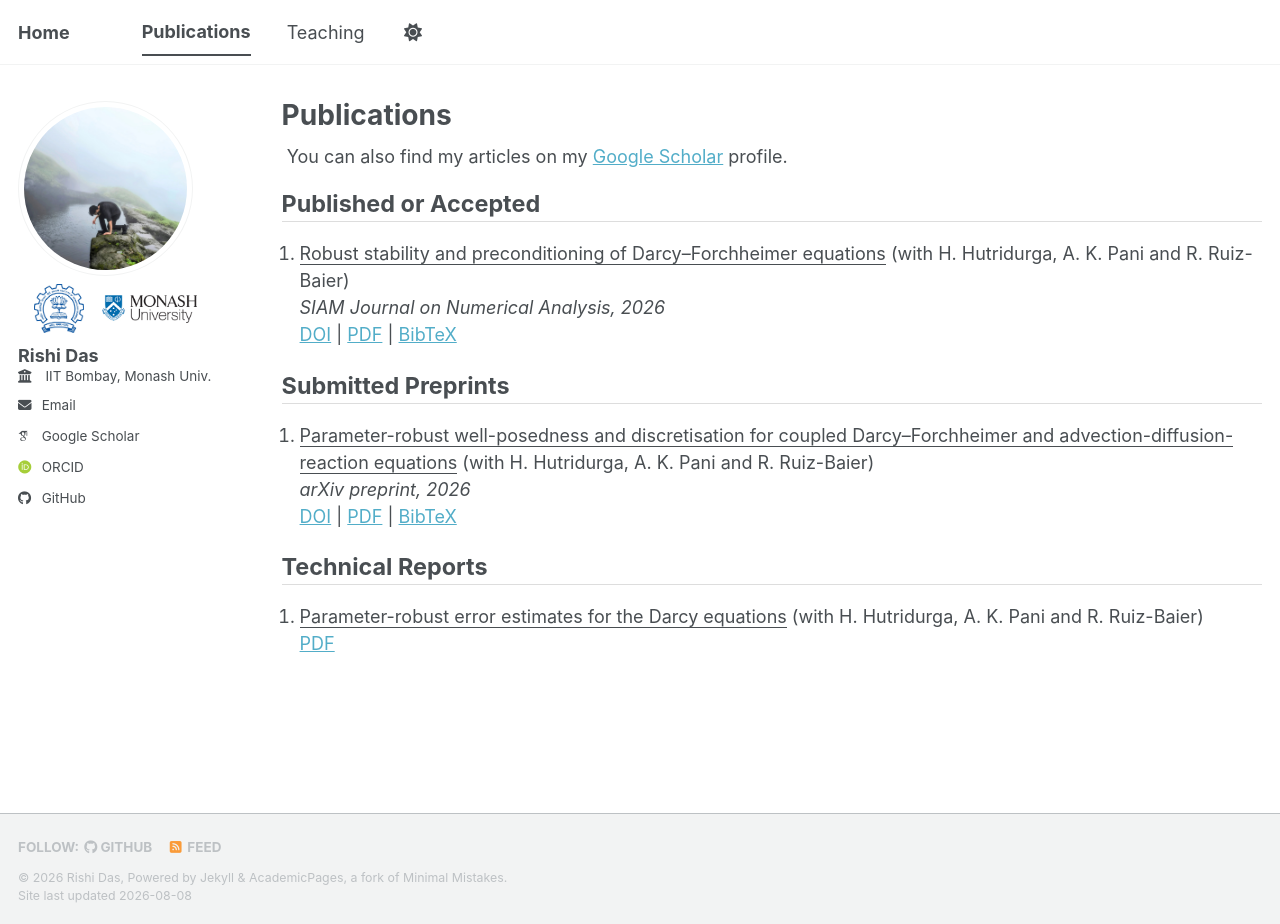
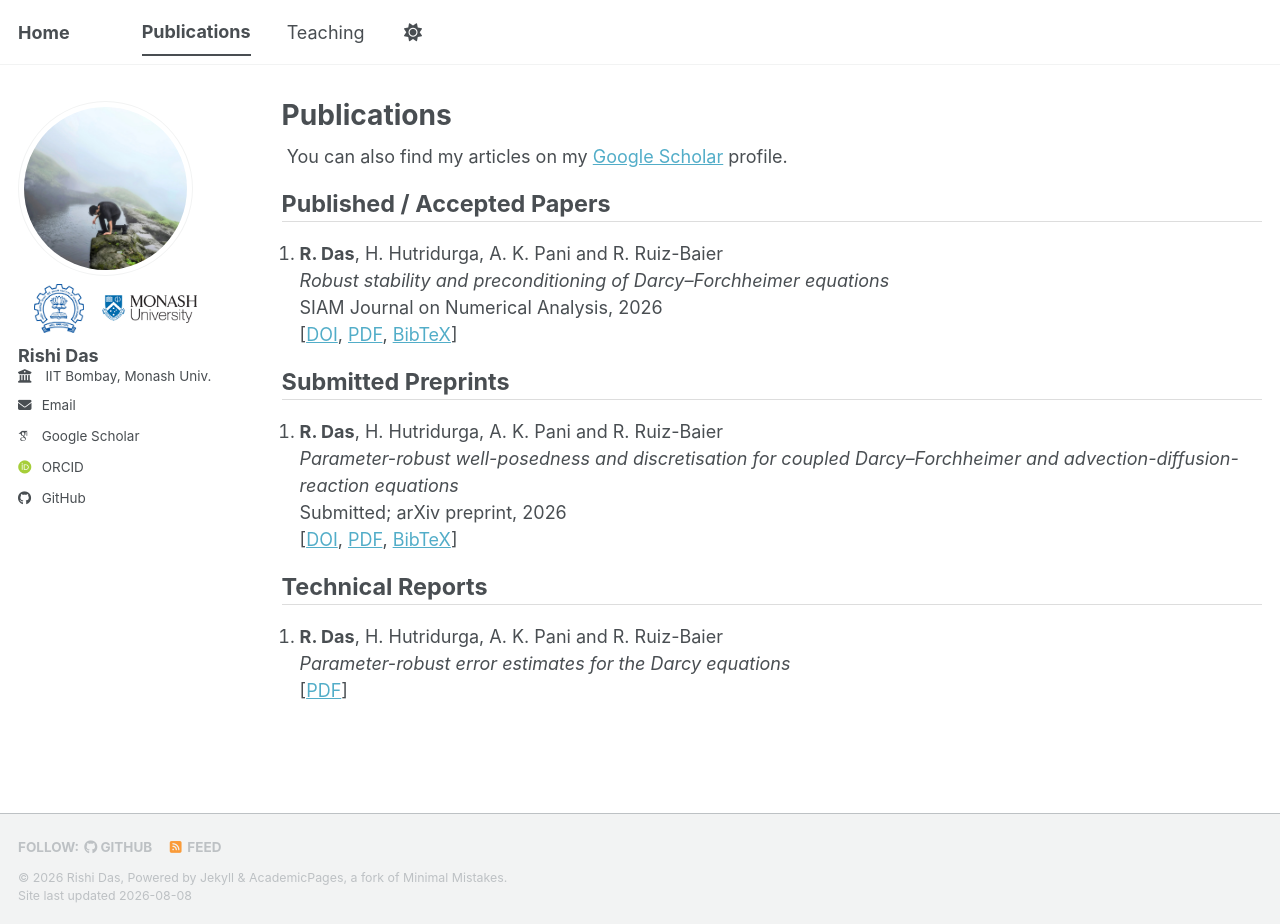
Before and after one commit to rishidas-04/rishidas-04.github.io, a Jekyll site: the page built from _pages/publications.html, in a window 1280 px wide and 924 px high. Built offline with Jekyll 4.4.1, drawn with Linux system fonts in a browser that asks for light colours; some web fonts are replaced; a script bundle is joined from its source files by our own code; library files that are not in the unit come from our copies.

Commit message:
Update publications.html

```diff
--- a/_pages/publications.html
+++ b/_pages/publications.html
@@ -12,41 +12,35 @@ author_profile: true
 </div>
 {% endif %}
 
-<h2>Published or Accepted</h2>
+<h2>Published / Accepted Papers</h2>
 <ol reversed>
   <li>
-    <p>
-      <!-- <strong>R. Das, H. Hutridurga, A. K. Pani and R. Ruiz-Baier</strong><br> -->
-      <u>Robust stability and preconditioning of Darcy–Forchheimer equations</u> (with H. Hutridurga, A. K. Pani and R. Ruiz-Baier) <br>
-      <i>SIAM Journal on Numerical Analysis, 2026</i> <br>
-      <a href="https://doi.org/10.48550/arXiv.2510.24527">DOI</a> |
-      <a href="https://arxiv.org/pdf/2510.24527">PDF</a> |
-      <a href="https://arxiv.org/bibtex/2510.24527">BibTeX</a>
-    </p>
+    <strong>R. Das</strong>, H. Hutridurga, A. K. Pani and R. Ruiz-Baier<br>
+    <em>Robust stability and preconditioning of Darcy–Forchheimer equations</em><br>
+    SIAM Journal on Numerical Analysis, 2026<br>
+    [<a href="https://doi.org/10.48550/arXiv.2510.24527">DOI</a>,
+    <a href="https://arxiv.org/pdf/2510.24527">PDF</a>,
+    <a href="https://arxiv.org/bibtex/2510.24527">BibTeX</a>]
   </li>
 </ol>
 
 <h2>Submitted Preprints</h2>
 <ol reversed>
   <li>
-    <p>
-      <!-- <strong>R. Das, H. Hutridurga, A. K. Pani and R. Ruiz-Baier</strong><br> -->
-      <u>Parameter-robust well-posedness and discretisation for coupled Darcy–Forchheimer and advection-diffusion-reaction equations</u> (with H. Hutridurga, A. K. Pani and R. Ruiz-Baier) <br>
-      <i>arXiv preprint, 2026</i> <br>
-      <a href="https://doi.org/10.48550/arXiv.2606.14630">DOI</a> |
-      <a href="https://arxiv.org/pdf/2606.14630">PDF</a> |
-      <a href="https://arxiv.org/bibtex/2606.14630">BibTeX</a>
-    </p>
+    <strong>R. Das</strong>, H. Hutridurga, A. K. Pani and R. Ruiz-Baier<br>
+    <em>Parameter-robust well-posedness and discretisation for coupled Darcy–Forchheimer and advection-diffusion-reaction equations</em><br>
+    Submitted; arXiv preprint, 2026<br>
+    [<a href="https://doi.org/10.48550/arXiv.2606.14630">DOI</a>,
+    <a href="https://arxiv.org/pdf/2606.14630">PDF</a>,
+    <a href="https://arxiv.org/bibtex/2606.14630">BibTeX</a>]
   </li>
 </ol>
 
 <h2>Technical Reports</h2>
 <ol reversed>
   <li>
-    <p>
-     <!-- <strong>R. Das, H. Hutridurga, A. K. Pani and R. Ruiz-Baier</strong><br> -->
-     <u>Parameter-robust error estimates for the Darcy equations</u> (with H. Hutridurga, A. K. Pani and R. Ruiz-Baier) <br>
-      <a href="/files/DHPR_Robust_error_estimates_Darcy_equations.pdf">PDF</a>
-    </p>
+    <strong>R. Das</strong>, H. Hutridurga, A. K. Pani and R. Ruiz-Baier<br>
+    <em>Parameter-robust error estimates for the Darcy equations</em><br>
+    [<a href="/files/DHPR_Robust_error_estimates_Darcy_equations.pdf">PDF</a>]
   </li>
 </ol>
```
